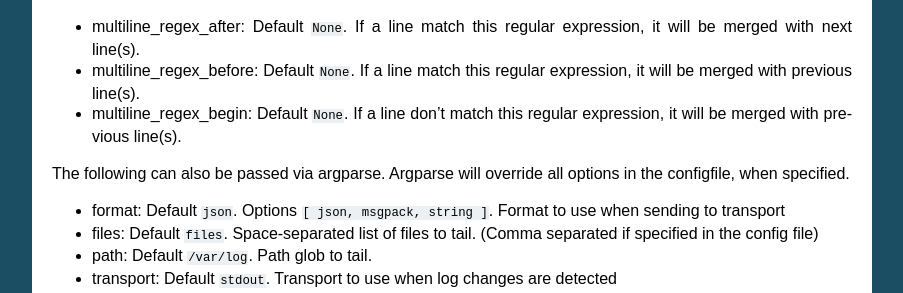
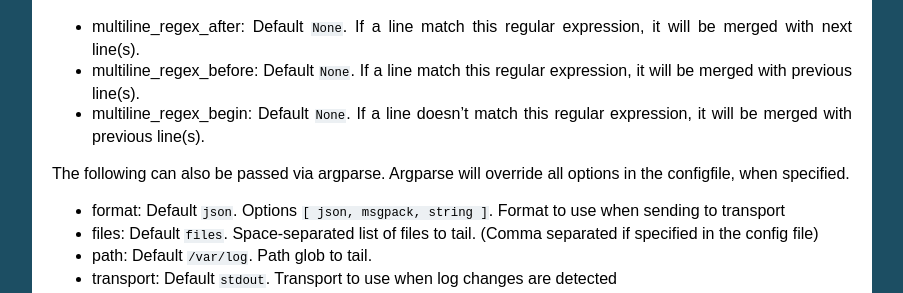
Before and after one commit to python-beaver/python-beaver, a Sphinx documentation site: the page built from docs/user/usage.rst, in a window 1280 px wide and 900 px high, scrolled down 2078 px. Shown: the part 155-448 px from the top of the window, without its empty margins (198-1101 px from the left). Built offline with Sphinx 7.4.7, drawn with Linux system fonts in a browser that asks for light colours.

Commit message:
grammar fix

```diff
--- a/docs/user/usage.rst
+++ b/docs/user/usage.rst
@@ -104,7 +104,7 @@ The following configuration keys are for multi-line events support and are per f
 
 * multiline_regex_after: Default ``None``. If a line match this regular expression, it will be merged with next line(s).
 * multiline_regex_before: Default ``None``. If a line match this regular expression, it will be merged with previous line(s).
-* multiline_regex_begin: Default ``None``.  If a line don't match this regular expression, it will be merged with previous line(s).
+* multiline_regex_begin: Default ``None``.  If a line doesn't match this regular expression, it will be merged with previous line(s).
 
 The following can also be passed via argparse. Argparse will override all options in the configfile, when specified.
 
```
